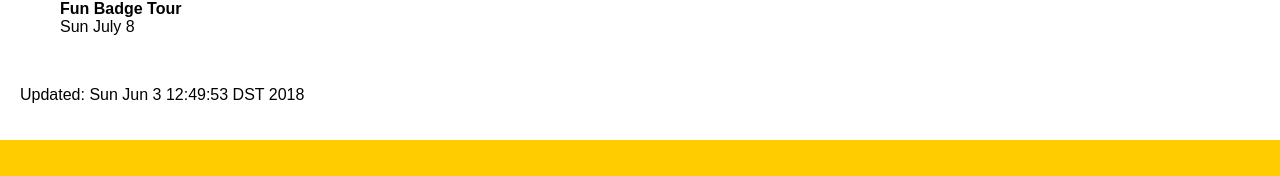
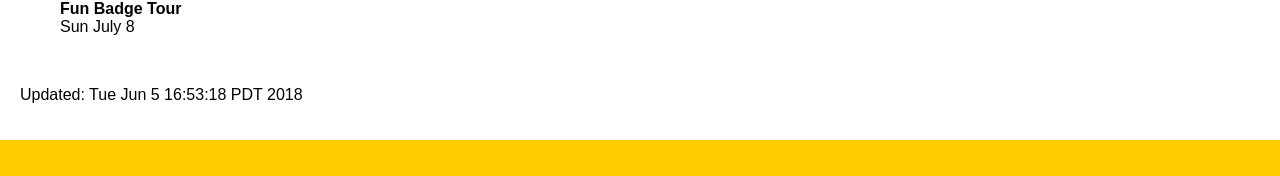
Before and after one commit to seweil/dance, a React (Create React App) app: page /#/ in a window 1280 px wide. Shown: the part 341-517 px from the top of the page. Built offline with nearby package versions, Linux system fonts and the light colour scheme.

Commit message:
Work on manifest

```diff
--- a/src/Home.js
+++ b/src/Home.js
@@ -32,7 +32,7 @@ Phone:  206-292-9500
                     Sun July 8
                 </ul>
                 <br/>
-                <p>Updated: Sun Jun  3 12:49:53 DST 2018</p>
+                <p>Updated: Tue Jun  5 16:53:18 PDT 2018</p>
             </div>
         );
     }
```
Also changed, not shown: public/manifest.json, 1 other file (tests, documents, lock files or other folders).
